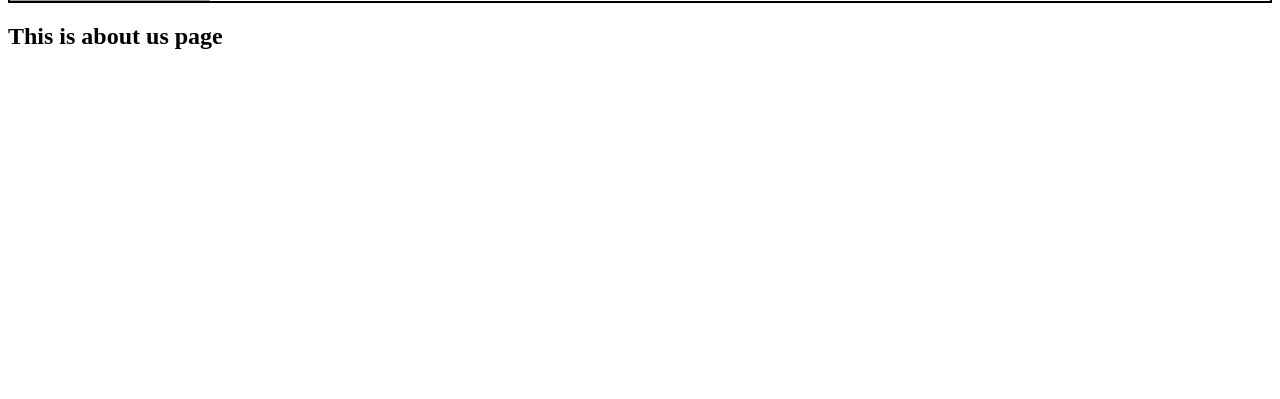
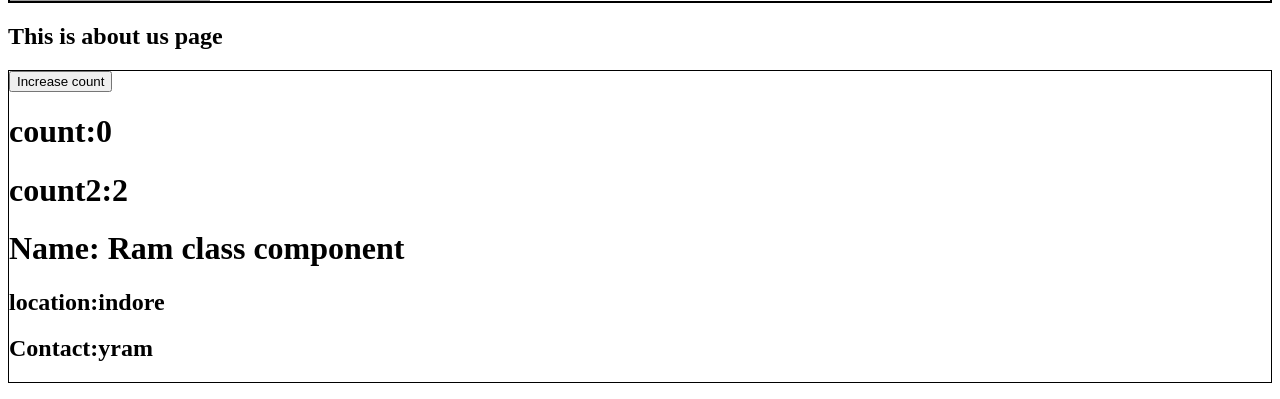
Before and after one commit to ram7415/Swiggy_clone_app, a React (Vite) app: page /About in a window 1280 px wide. Shown: the part 159-558 px from the top of the page. Built offline with nearby package versions, Linux system fonts and the light colour scheme; grey boxes are pictures that could not be loaded.

Commit message:
user page

```diff
--- a/index.css
+++ b/index.css
@@ -79,3 +79,7 @@
   cursor: pointer;
   transition: background-color 0.3s, color 0.3s, border-color 0.3s;
 }
+
+.user-card {
+  border: 1px solid black;
+}
--- a/src/components/About.js
+++ b/src/components/About.js
@@ -1,7 +1,20 @@
+import User from "./User";
+import UserClass from "./UserClass";
+
 const About = () => {
   return (
     <div>
       <h2>This is about us page</h2>
+      {/* <User
+        name={"Ram functional component"}
+        location={"indore"}
+        contact={"yram"}
+      /> */}
+      <UserClass
+        name={"Ram class component"}
+        location={"indore"}
+        contact={"yram"}
+      />
     </div>
   );
 };
--- a/src/components/RestaurantMenu.js
+++ b/src/components/RestaurantMenu.js
@@ -38,7 +38,7 @@ const RestaurantMenu = () => {
         {itemCards.map((item) => (
           <li key={item.card.info.id}>
             {item.card.info.name}:-Rs-
-            {item.card.info.price / 100}
+            {item.card.info.price / 100 || item.card.info.defaultPrice}
           </li>
         ))}
       </ul>
--- /dev/null
+++ b/src/components/User.js
@@ -0,0 +1,16 @@
+import { useState } from "react";
+
+const User = ({ name, location, contact }) => {
+  const [count] = useState(0);
+  const [count2] = useState(2);
+  return (
+    <div className="user-card">
+      <h2>count:{count}</h2>
+      <h2>count2:{count2}</h2>
+      <h2>Name:{name}</h2>
+      <h2>location:{location}</h2>
+      <h3>Contact: {contact}</h3>
+    </div>
+  );
+};
+export default User;
--- /dev/null
+++ b/src/components/UserClass.js
@@ -0,0 +1,32 @@
+import React from "react";
+
+class UserClass extends React.Component {
+  constructor(props) {
+    super(props);
+    this.state = {
+      count: 0,
+      count2: 2,
+    };
+  }
+  render() {
+    return (
+      <div className="user-card">
+        <button
+          onClick={() => {
+            this.setState({
+              count: this.state.count + 1,
+            });
+          }}
+        >
+          Increase count
+        </button>
+        <h1>count:{this.state.count}</h1>
+        <h1>count2:{this.state.count2}</h1>
+        <h1>Name: {this.props.name}</h1>
+        <h2>location:{this.props.location}</h2>
+        <h2>Contact:{this.props.contact}</h2>
+      </div>
+    );
+  }
+}
+export default UserClass;
```
